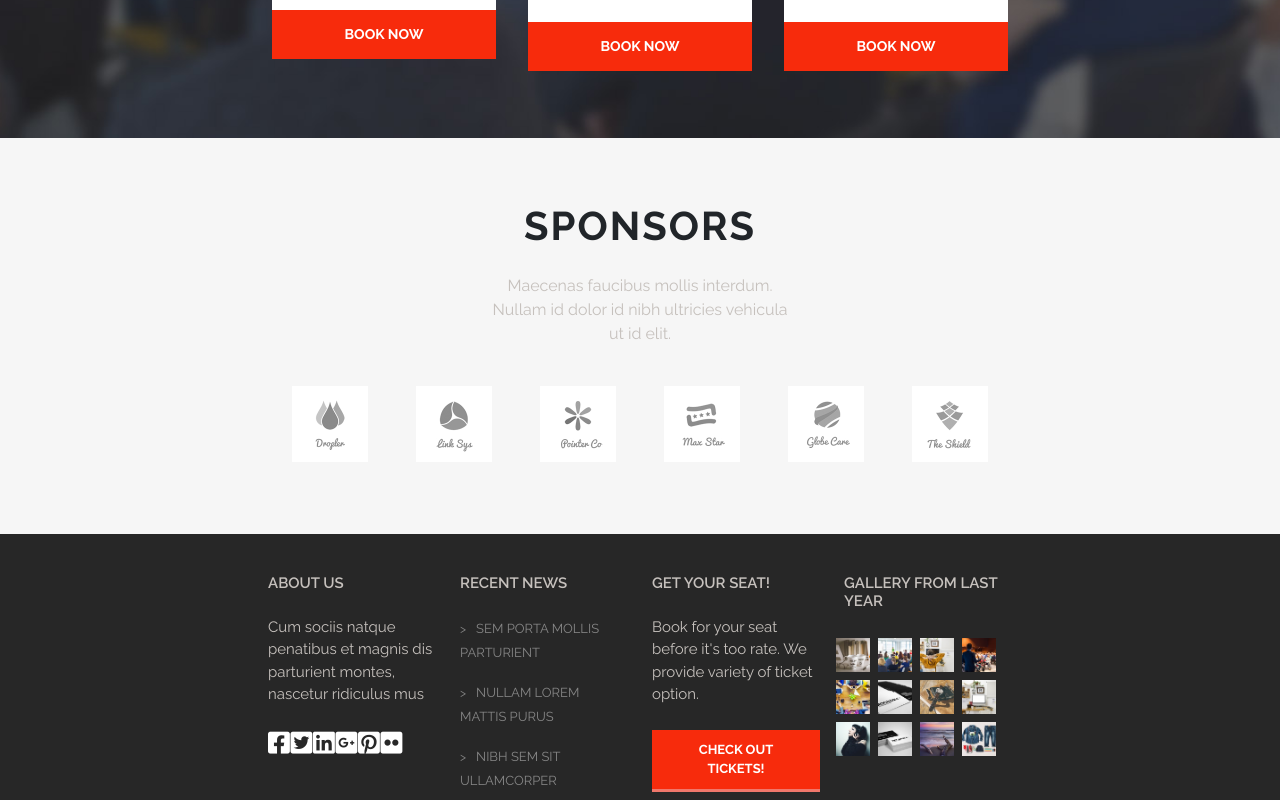
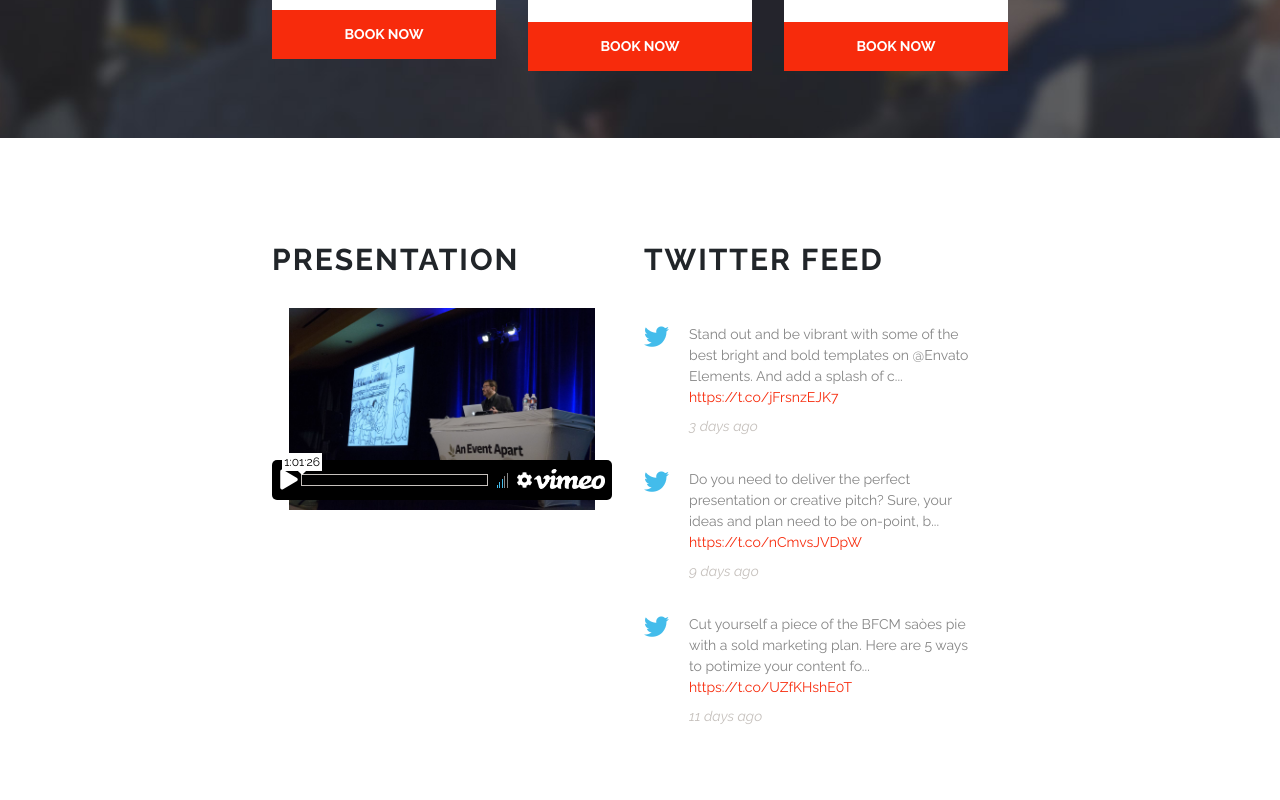
Before and after one commit to AntonioRusso1997/proj-html-vuejs, a Vue app: page / in a window 1280 px wide. Shown: the part 4660-5460 px from the top of the page. Built offline with nearby package versions, Linux system fonts and the light colour scheme.

Commit message:
FINE ESERCIZIO

```diff
--- a/src/components/Main.vue
+++ b/src/components/Main.vue
@@ -10,6 +10,7 @@
     <Location />
     <RecentNews />
     <Tickets />
+    <Presentation />
     <Sponsors />
   </main>
 </template>
@@ -24,6 +25,7 @@ import Map from './main-components/Map.vue'
 import Location from './main-components/Location.vue'
 import RecentNews from './main-components/RecentNews.vue'
 import Tickets from './main-components/Tickets.vue'
+import Presentation from './main-components/Presentation.vue'
 import Sponsors from './main-components/Sponsors.vue'
 
 export default {
@@ -38,6 +40,7 @@ export default {
     Location,
     RecentNews,
     Tickets,
+    Presentation,
     Sponsors
   },
   data () {
--- /dev/null
+++ b/src/components/main-components/Presentation.vue
@@ -0,0 +1,207 @@
+<template>
+    <!-- Sezione di Presentation -->
+    <div class="presentation w-100 py-5">
+      <div class="container py-3 my-w60 my-4">
+        <div class="row w-100">
+          <div class="pres-section col-6 p-3 d-flex flex-column">
+            <h1>PRESENTATION</h1>
+            <div class="video-wrap w-100 d-flex justify-content-center">
+              <img class="video-img" src="../../assets/images/461365506.jpeg" alt="Presentation img">
+              <div class="video-player w-100 d-flex align-items-center">
+                <div class="play-icon d-flex justify-content-center align-items-center"><i class="fas fa-play"></i></div>
+                <div class="play-bar">
+                  <div class="video-time d-flex justify-content-center align-items-center p-0 m-0">
+                    <div class="p-0 m-0">
+                      <p class="p-0 m-0">1:01:26</p>
+                      <div class="little-square"></div>
+                    </div>
+                  </div>
+                </div>
+                <div class="volume d-flex justify-content-center align-items-end">
+                  <div></div>
+                  <div></div>
+                  <div></div>
+                  <div></div>
+                  <div></div>
+                </div>
+                <div class="set-icon d-flex justify-content-center align-items-center"><i class="fas fa-cog"></i></div>
+                <img src="../../assets/images/vimeo.png" alt="Vimeo logo">
+              </div>
+            </div>
+          </div>
+          <div class="twitter-section col-6 p-3 d-flex flex-column">
+            <h1>TWITTER FEED</h1>
+            <div v-for="(tweet, index) in tweets" :key="index" class="tweet w-100 my-3 d-flex">
+              <i class="fab fa-twitter"></i>
+              <div class="tweet-wrap my-0 d-flex flex-column">
+                <p class="tweet-text my-0">
+                  {{ tweet.text }} <a class="text-decoration-none" href="#">{{tweet.link}}</a>
+                </p>
+                <div class="tweet-date mt-2">{{ tweet.date }}</div>
+              </div>
+            </div>
+          </div>
+        </div>
+      </div>
+    </div>
+</template>
+
+<script>
+import tweet from "../../data/tweet.js"
+
+export default {
+  name: 'Presentation',
+  data () {
+    return {
+      tweets: tweet
+    }
+  }
+}
+</script>
+
+<!-- Add "scoped" attribute to limit CSS to this component only -->
+<style scoped lang="scss">
+@import "../../styles/generals.scss";
+
+.presentation {
+
+  h1 {
+    font-size: 30px;
+    font-weight: bold;
+    letter-spacing: 2px;
+    margin-bottom: 30px;
+  }
+
+  .pres-section {
+    .video-wrap {
+      position: relative;
+
+      .video-img {
+        width: 90%;
+      }
+      .video-player {
+        position: absolute;
+        bottom: 10px;
+        left: 0;
+        background-color: black;
+        border-radius: 5px;
+        color: white;
+        height: 40px;
+        padding: 5px;
+        .play-icon {
+          height: 100%;
+          width: 10%;
+          font-size: 20px;
+          i {
+          cursor: pointer;
+          }
+        }
+        .play-bar {
+          position: relative;
+          cursor: pointer;
+          height: 40%;
+          padding: 0 10px;
+          width: 75%;
+          border: 1px solid $cloud;
+
+          .video-time {
+            position: absolute;
+            width: 40px;
+            top: -22px;
+            left: -20px;
+            background-color: white;
+            font-size: 12px;
+            color: black;
+
+            div {
+              position: relative;
+              p {
+                z-index: 999;
+              }
+              .little-square {
+                position: absolute;
+                bottom: -2px;
+                left: 13px;
+                width: 10px;
+                height: 10px;
+                transform: rotate(45deg);
+                // background-color: white;
+              background: linear-gradient(90deg, transparent 50%, white 50%);
+              }
+            }
+
+          }
+        }
+        .volume {
+          height: 50%;
+          width: 10%;
+          padding: 0 8px;
+          div {
+            cursor: pointer;
+            width: calc((100% / 5) - 2px);
+            background-color: $gray;
+            margin: 0 1px;
+            &:nth-last-of-type(1) {
+              height: 100%;
+            }
+            &:nth-last-of-type(2) {
+              height: 80%;
+              background: linear-gradient(90deg, #43bceb 50%, $gray 50%);
+            }
+            &:nth-last-of-type(3) {
+              height: 60%;
+              background-color: #43bceb;
+            }
+            &:nth-last-of-type(4) {
+              height: 40%;
+              background-color: #43bceb;
+            }
+            &:nth-last-of-type(5) {
+              height: 20%;
+              background-color: #43bceb;
+            }
+          }
+
+        }
+        .set-icon {
+          width: 5%;
+          height: 100%;
+          i {
+          cursor: pointer;
+          }
+        }
+        img {
+          cursor: pointer;
+          height: 20px;
+          margin-bottom: 3px;
+          padding: 0 2px;
+        }
+      }
+    }
+  }
+
+  .twitter-section {
+    .tweet {
+
+      i {
+        font-size: 25px;
+        color: #43bceb;
+      }
+
+      .tweet-wrap {
+          margin-left: 20px;
+          font-size: 14px;
+          color: $gray;
+          a {
+            color: $scarlet;
+          }
+
+          div {
+            color: $cloud;
+            font-style: italic;
+          }
+      }
+    }
+  }
+}
+</style>
--- /dev/null
+++ b/src/data/tweet.js
@@ -0,0 +1,17 @@
+export default [
+    {
+        text: 'Stand out and be vibrant with some of the best bright and bold templates on @Envato Elements. And add a splash of c...',
+        link: 'https://t.co/jFrsnzEJK7',
+        date: '3 days ago'
+    },
+    {
+        text: 'Do you need to deliver the perfect presentation or creative pitch? Sure, your ideas and plan need to be on-point, b...',
+        link: 'https://t.co/nCmvsJVDpW',
+        date: '9 days ago'
+    },
+    {
+        text: 'Cut yourself a piece of the BFCM saòes pie with a sold marketing plan. Here are 5 ways to potimize your content fo...',
+        link: 'https://t.co/UZfKHshE0T',
+        date: '11 days ago'
+    }
+]
```
Also changed, not shown: src/assets/images/vimeo.png (added).
